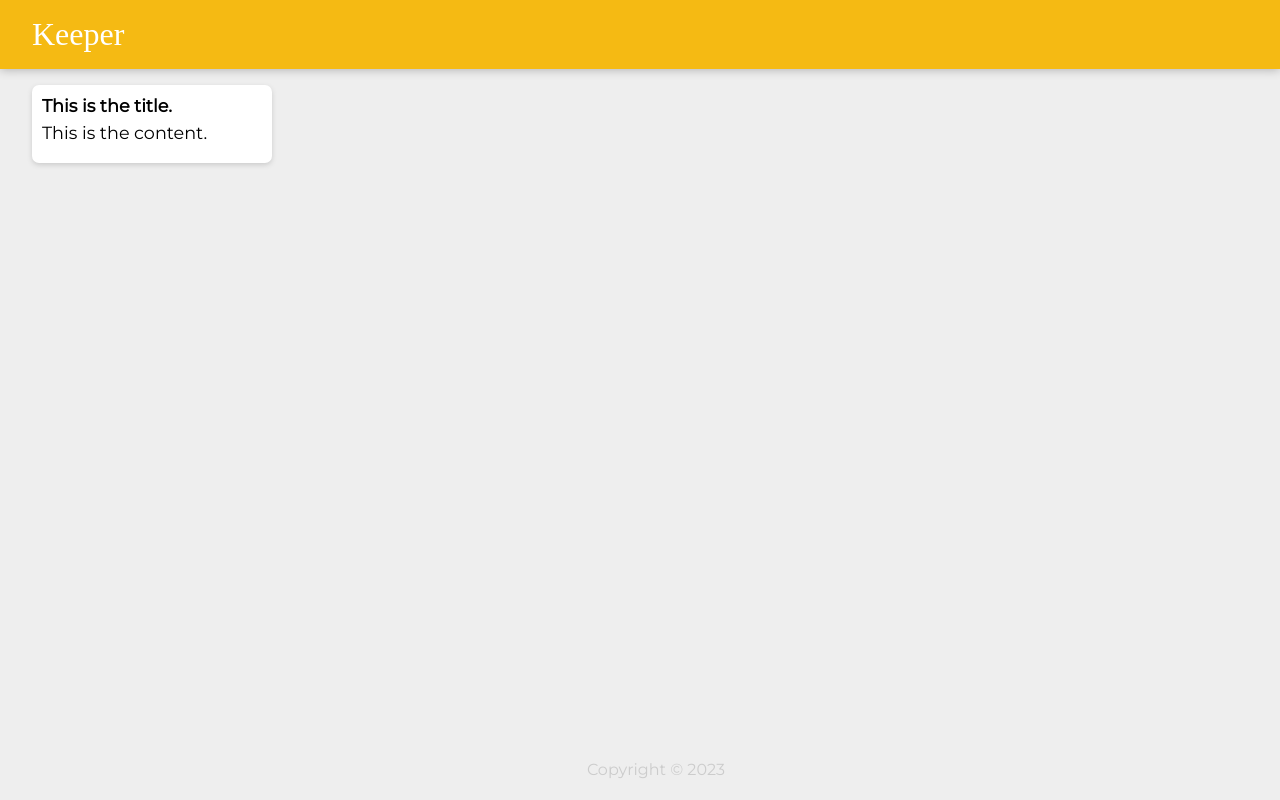
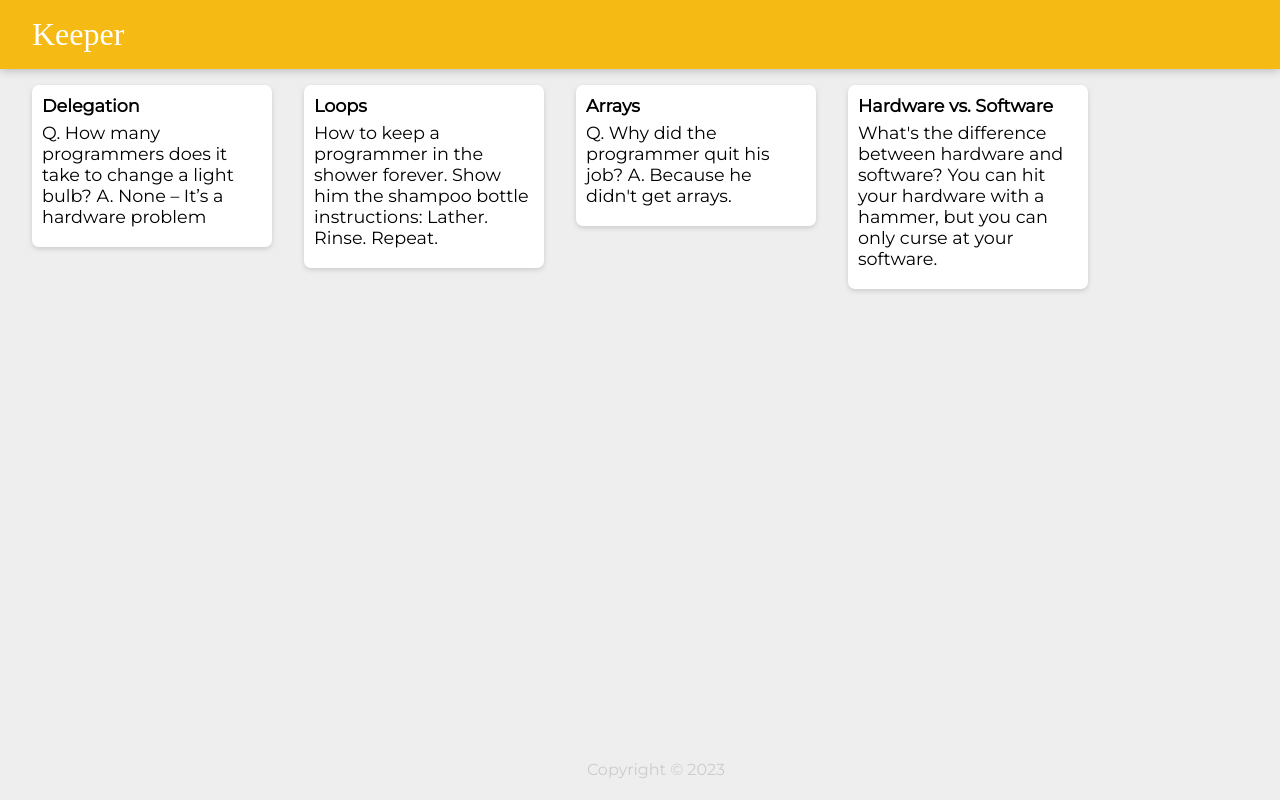
Before and after one commit to PhilSquares/Web-Dev-Projects, a React (Create React App) app in the folder keeper-app-project/: page / in a window 1280 px wide. Built offline with nearby package versions, Linux system fonts and the light colour scheme; a web font is replaced by a local one.

Commit message:
Added .map() to App.jsx for each noteItem using React props.

```diff
--- a/keeper-app-project/src/components/App.jsx
+++ b/keeper-app-project/src/components/App.jsx
@@ -2,12 +2,19 @@
 import Header from "./Header";
 import Footer from "./Footer";
 import Note from "./Note";
+import notes from "../notes";
 
-function App(){
+function App() {
     return <div>
         <Header />
+        {notes.map((noteItem) =>
+        <Note
+            key={noteItem.key}
+            title={noteItem.title}
+            content={noteItem.content}
+        />
+        )}
         <Footer />
-        <Note />
     </div>
 }
 
--- a/keeper-app-project/src/components/Note.jsx
+++ b/keeper-app-project/src/components/Note.jsx
@@ -1,9 +1,9 @@
 import React from "react";
 
-function Note(){
+function Note(props){
     return <div className="note">
-        <h1>This is the title.</h1>
-        <p>This is the content.</p>
+        <h1>{props.title}</h1>
+        <p>{props.content}</p>
     </div>
 }
 
--- a/keeper-app-project/src/notes.js
+++ b/keeper-app-project/src/notes.js
@@ -24,3 +24,5 @@
             "What's the difference between hardware and software? You can hit your hardware with a hammer, but you can only curse at your software."
     }
 ];
+
+export default notes;
```
